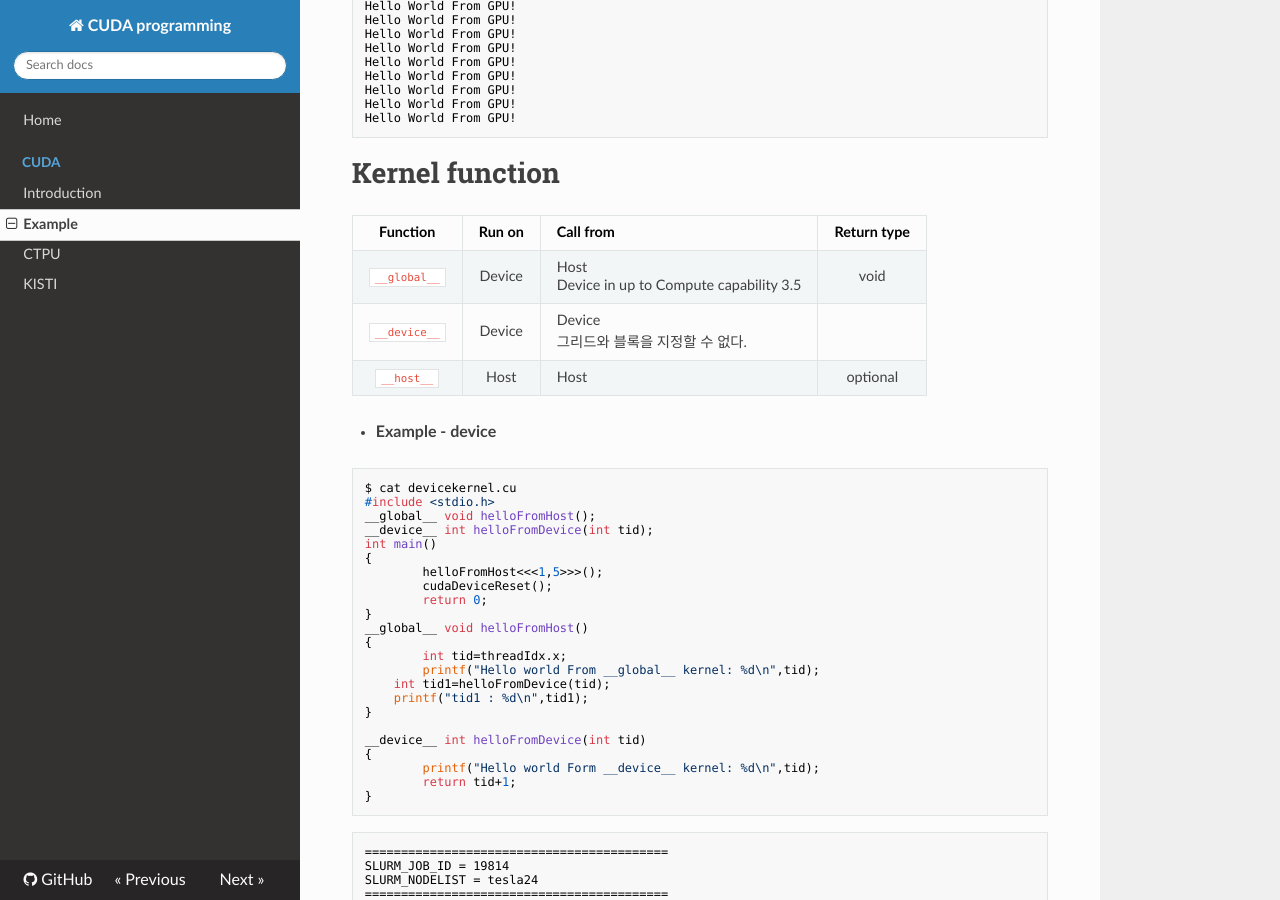
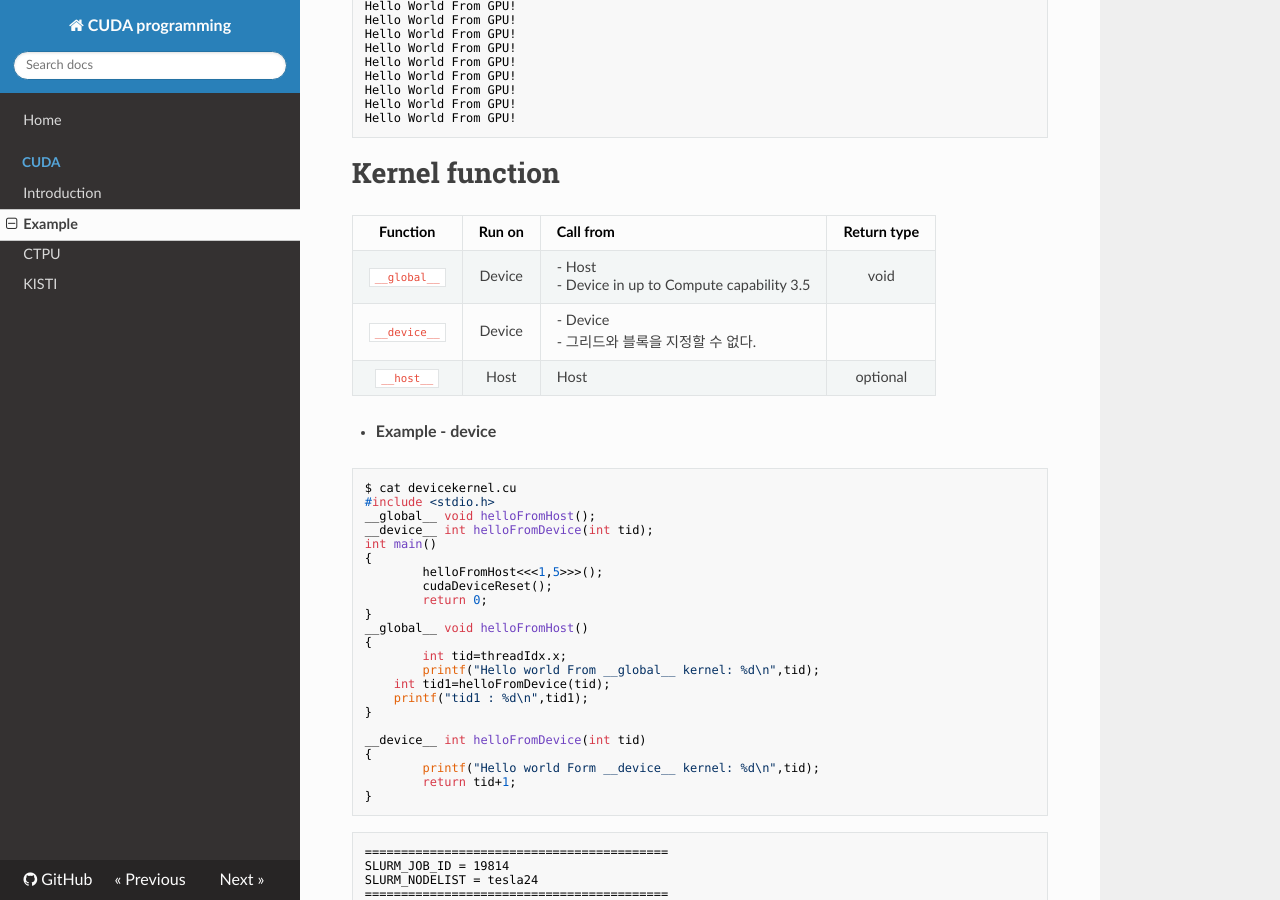
Before and after one commit to WonyoungCho/CUDA, an MkDocs documentation site: the page built from docs/CUDA_ex.md, in a window 1280 px wide and 900 px high, scrolled down 844 px. Built offline with MkDocs 1.6.1, drawn with Linux system fonts in a browser that asks for light colours; nearby versions of some CDN libraries; old or Windows-style settings are respelled for this version of MkDocs.

```diff
--- a/docs/CUDA_ex.md
+++ b/docs/CUDA_ex.md
@@ -56,8 +56,8 @@ Hello World From GPU!
 
 Function | Run on | Call from| Return type
 :-:|:-:|:-|:-:
-`__global__` | Device | Host <br> Device in up to Compute capability 3.5 | void
-`__device__` | Device | Device <br> 그리드와 블록을 지정할 수 없다. |
+`__global__` | Device | - Host <br> - Device in up to Compute capability 3.5 | void
+`__device__` | Device | - Device <br> - 그리드와 블록을 지정할 수 없다. |
 `__host__` | Host | Host | optional
 
 - **Example - device**
```
